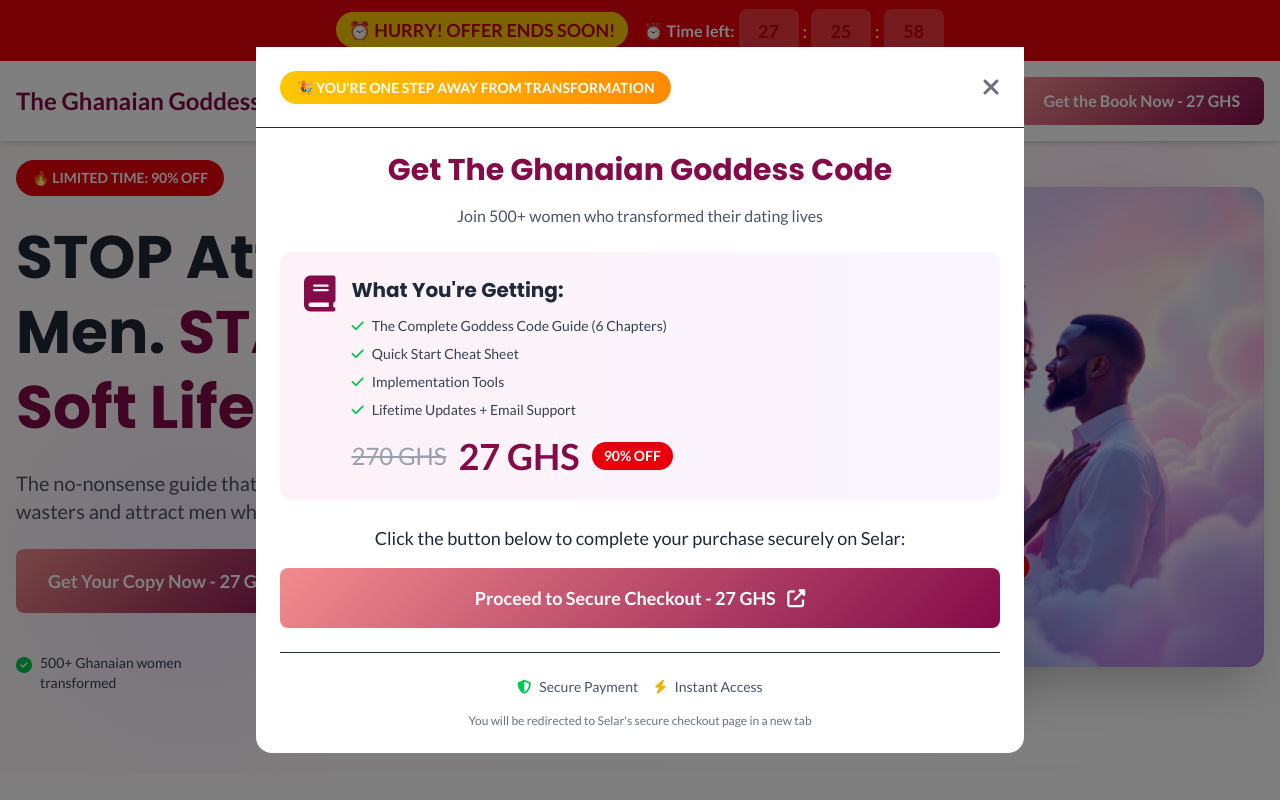
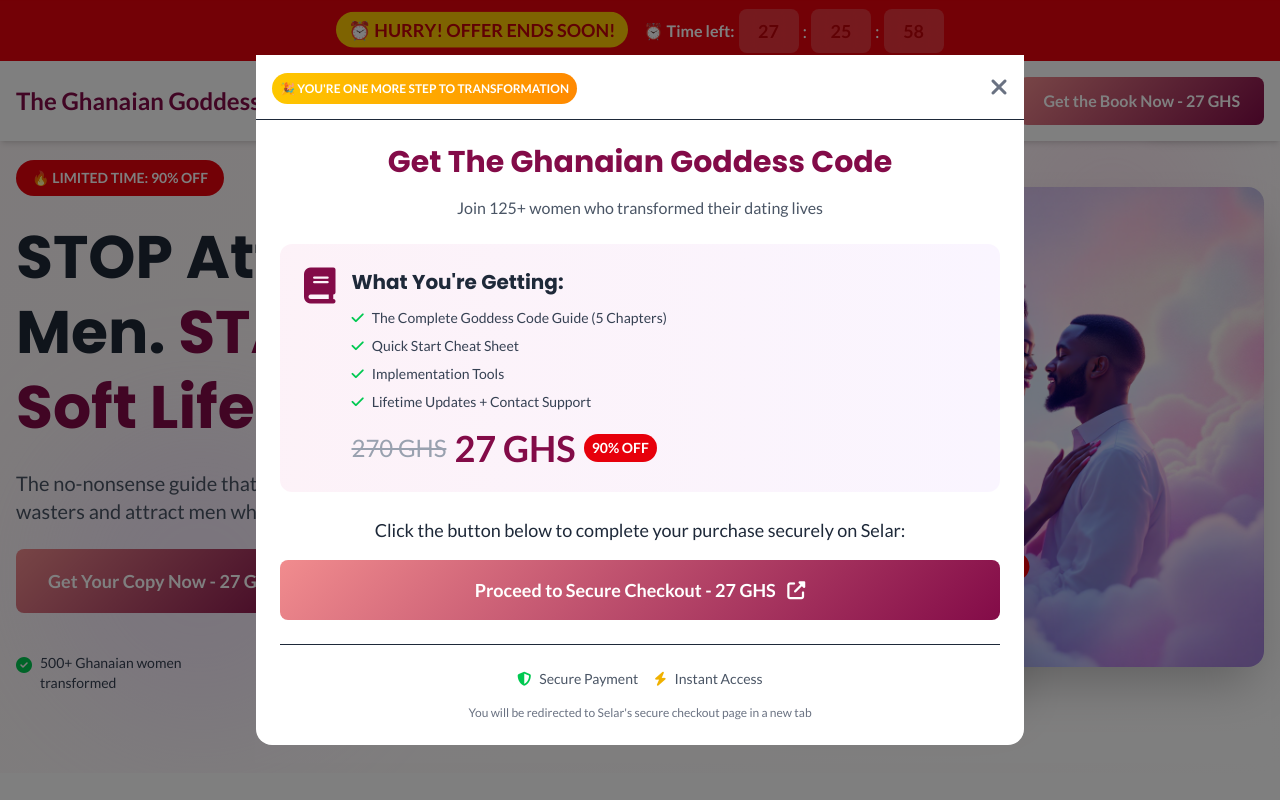
Before and after one commit to clispy1/ghanaian-goddess-code, a plain HTML site: page index.html in a window 1280 px wide. Both pictures are taken after a click on the button "Get the Book Now - 27 GHS". Shown: the top 800 px of the page. Drawn offline with nearby package versions, Linux system fonts and the light colour scheme.

Commit message:
Minor styling tweak

```diff
--- a/index.html
+++ b/index.html
@@ -1622,10 +1622,10 @@
     <!-- PURCHASE MODAL -->
     <div id="purchase-modal" class="fixed inset-0 bg-black/50 z-50 hidden items-center justify-center p-4">
         <div class="bg-white rounded-2xl max-w-3xl w-full">
-            <div class="sticky top-0 bg-white border-b p-6 flex justify-between items-center">
+            <div class="sticky top-0 bg-white border-b p-4 flex justify-between items-center">
                 <div>
-                    <span class="bg-gradient-to-r from-yellow-400 to-orange-400 text-white px-4 py-2 rounded-full text-sm font-bold">
-                        🎉 YOU'RE ONE STEP AWAY FROM TRANSFORMATION
+                    <span class="bg-gradient-to-r from-yellow-400 to-orange-400 text-white px-2 py-2 rounded-full text-xs font-bold">
+                        🎉 YOU'RE ONE MORE STEP TO TRANSFORMATION
                     </span>
                 </div>
                 <button id="close-modal" class="text-gray-500 hover:text-gray-700 text-2xl">
@@ -1635,18 +1635,18 @@
 
             <div class="p-6 text-center">
                 <h2 class="text-3xl font-bold mb-4" style="color: #830b48;">Get The Ghanaian Goddess Code</h2>
-                <p class="text-gray-600 mb-6">Join 500+ women who transformed their dating lives</p>
+                <p class="text-gray-600 mb-6">Join 125+ women who transformed their dating lives</p>
 
                 <!-- Product Summary -->
                 <div class="bg-gradient-to-r from-pink-50 to-purple-50 rounded-xl p-6 mb-6">
-                    <div class="flex items-start space-x-4">
+                    <div class="flex flex-col sm:flex-row items-start space-x-4">
                         <i class="fas fa-book text-4xl" style="color: #830b48;"></i>
                         <div class="flex-1 text-left">
                             <h3 class="font-bold text-xl mb-3">What You're Getting:</h3>
                             <ul class="space-y-2 text-sm text-gray-700">
                                 <li class="flex items-center space-x-2">
                                     <i class="fas fa-check text-green-500"></i>
-                                    <span>The Complete Goddess Code Guide (6 Chapters)</span>
+                                    <span>The Complete Goddess Code Guide (5 Chapters)</span>
                                 </li>
                                 <li class="flex items-center space-x-2">
                                     <i class="fas fa-check text-green-500"></i>
@@ -1658,13 +1658,13 @@
                                 </li>
                                 <li class="flex items-center space-x-2">
                                     <i class="fas fa-check text-green-500"></i>
-                                    <span>Lifetime Updates + Email Support</span>
+                                    <span>Lifetime Updates + Contact Support</span>
                                 </li>
                             </ul>
-                            <div class="mt-4 flex items-center space-x-3">
+                            <div class="mt-4 flex items-center space-x-2">
                                 <span class="text-2xl text-gray-400 line-through">270 GHS</span>
                                 <span class="text-4xl font-bold" style="color: #830b48;">27 GHS</span>
-                                <span class="bg-red-600 text-white px-3 py-1 rounded-full text-sm font-bold">90% OFF</span>
+                                <span class="bg-red-600 text-white px-2 py-1 rounded-full text-sm font-bold">90% OFF</span>
                             </div>
                         </div>
                     </div>
```
